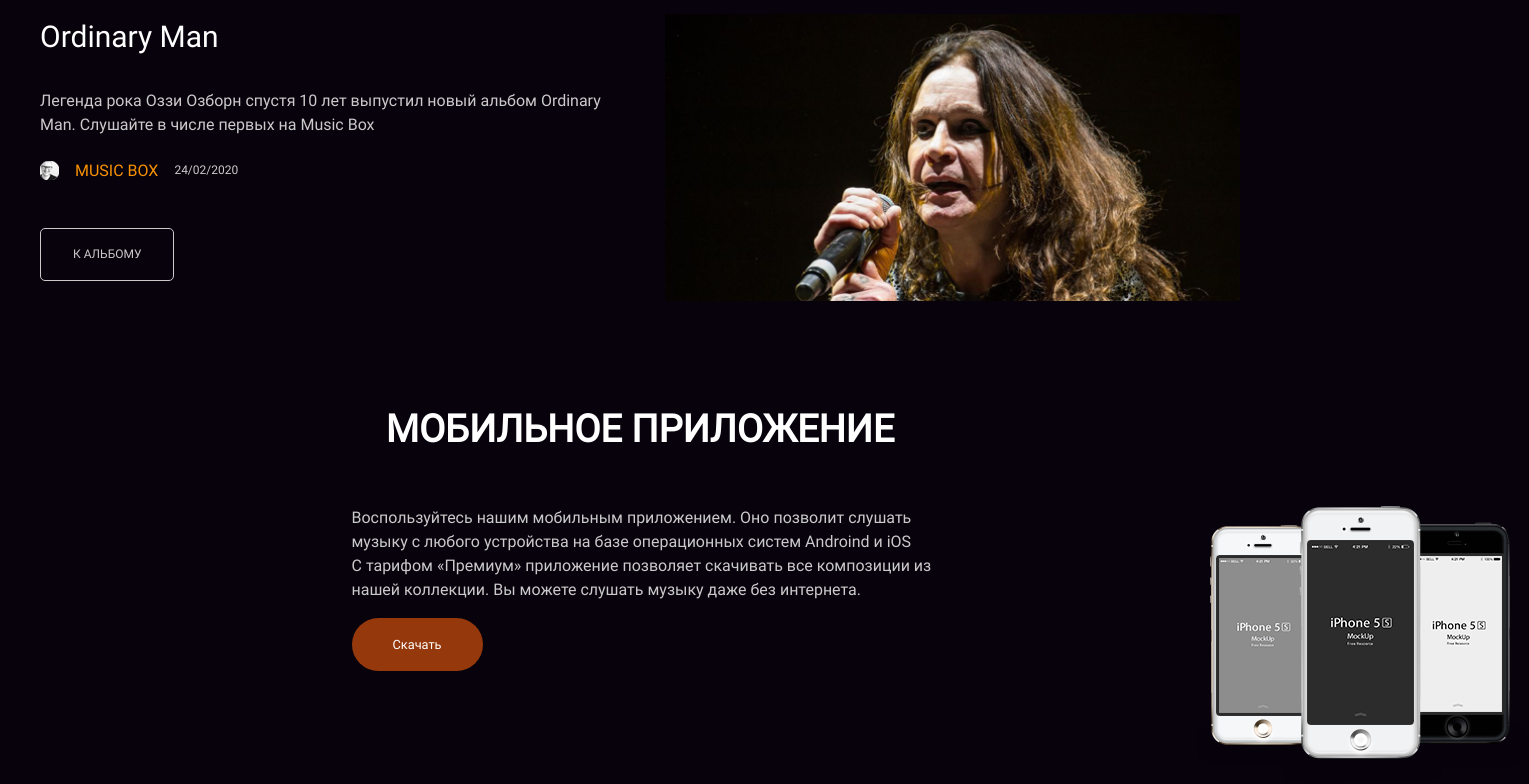
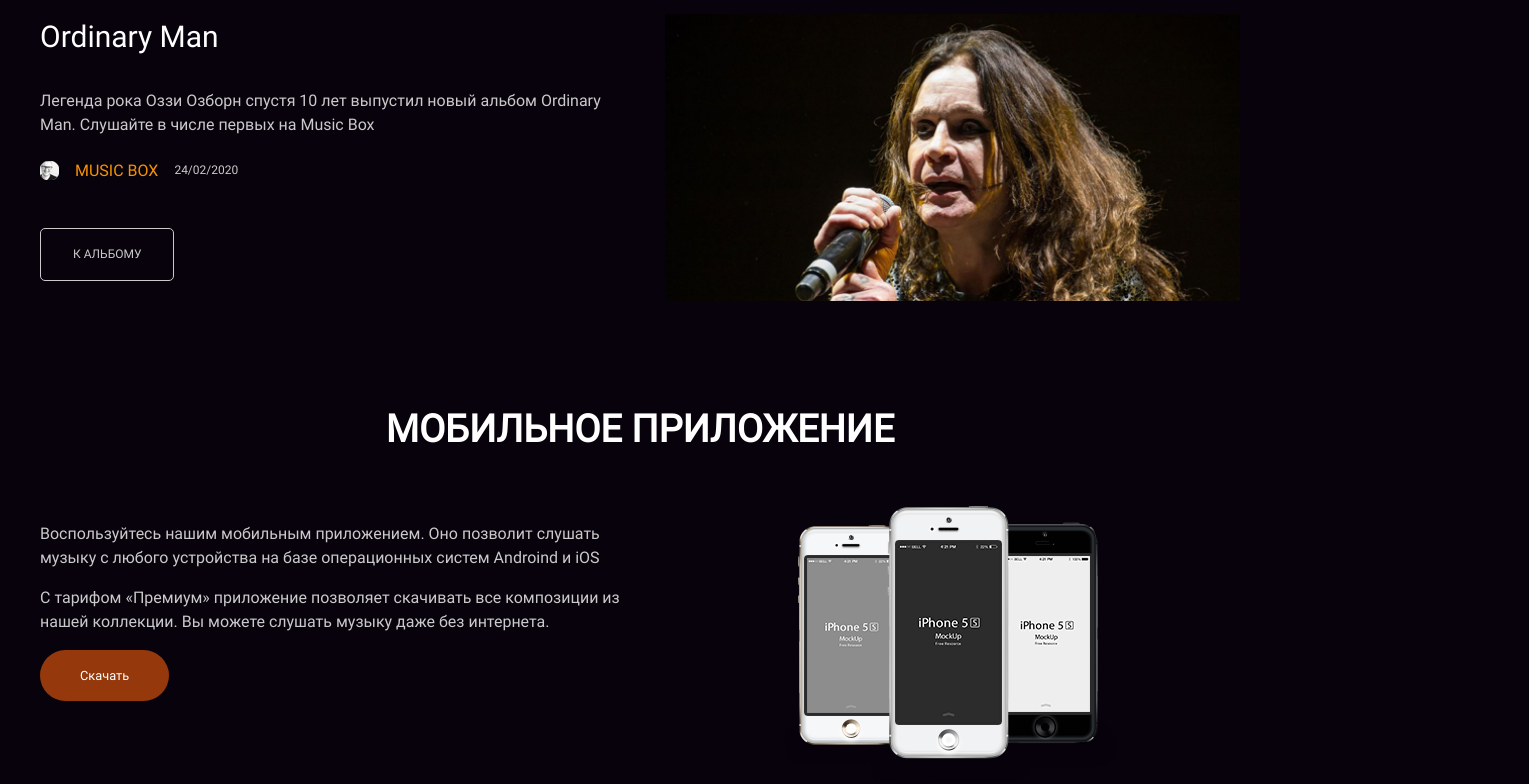
Before and after one commit to pdasya/layout-designer-project-56, a website: page src/index.html in a window 1280 px wide. Shown: the part 2199-2983 px from the top of the page, 1529 px wide, since content can reach past the window. Drawn offline with Linux system fonts and the light colour scheme.

Commit message:
update desktop app-section

```diff
--- a/src/index.html
+++ b/src/index.html
@@ -130,9 +130,10 @@
       <div class="mobile-app">
         <div class="mobile-app__left">
           <p class="mobile-app__text">
-            Воспользуйтесь нашим мобильным приложением. Оно позволит слушать музыку с любого устройства на базе операционных систем Androind и iOS
-            <br>
-            С тарифом «Премиум» приложение позволяет скачивать все композиции из нашей коллекции. Вы можете слушать музыку даже без интернета.
+          Воспользуйтесь нашим мобильным приложением. Оно позволит слушать музыку с любого устройства на базе операционных систем Androind и iOS
+          </p>
+          <p class="mobile-app__text">
+          С тарифом «Премиум» приложение позволяет скачивать все композиции из нашей коллекции. Вы можете слушать музыку даже без интернета.
           </p>
           <button class="mobile-app__button">
           Скачать
--- a/src/scss/app-section.scss
+++ b/src/scss/app-section.scss
@@ -1,11 +1,10 @@
 @import "variables";
 
 .app-section {
-    position: relative;
     box-sizing: content-box;
     padding: 100px 20px 0;
     max-width: 1200px;
-    margin: 0 331.5px 100px;
+    margin: 0 auto 100px;
 
     &__title {
         text-align: center;
@@ -17,31 +16,49 @@
 
 .mobile-app {
 
+    display: flex;
+    column-gap: 144px;
+
     &__left {
-        width: 600px;
+        flex: 0 1 600px;
+        margin-top: 16px;
+
+        & p {
+            margin: 0;
+        }
     }
 
     &__text {
         font-size: 16px;
-        color: $color-dark-gray ;
+        color: $color-dark-gray;
+        font-weight: 400px;
+
+        &:nth-child(2) {
+            margin-top: 16px;
+        }
     }
 
     &__button {
+        display: inline-block;
         margin-top: 16px;
+        padding: 16px 40px;
         border-radius: 32px;
-        width: 131px;
-        height: 53px;
         background-color: $color-red;
         color: $color-white;
         font-size: 12.8px;
-        line-height: 19.2px;
+        line-height: 1.5;
+        transition: all 0.5s ease 0s;
+
+        &:hover {
+        background: $color-dark-gray;
+        color: $color-dark-black;
     }
+  }
 
     &__right {
-        position: absolute;
-        top: 205px;
-        left: 864px;
-        width: 333px;
-        height: 278px;
+        & img {
+            width: 100%;
+        }
+
     }
 }
```
Also changed, not shown: src/scss/app-section.css, src/scss/app.css, 2 other files.
